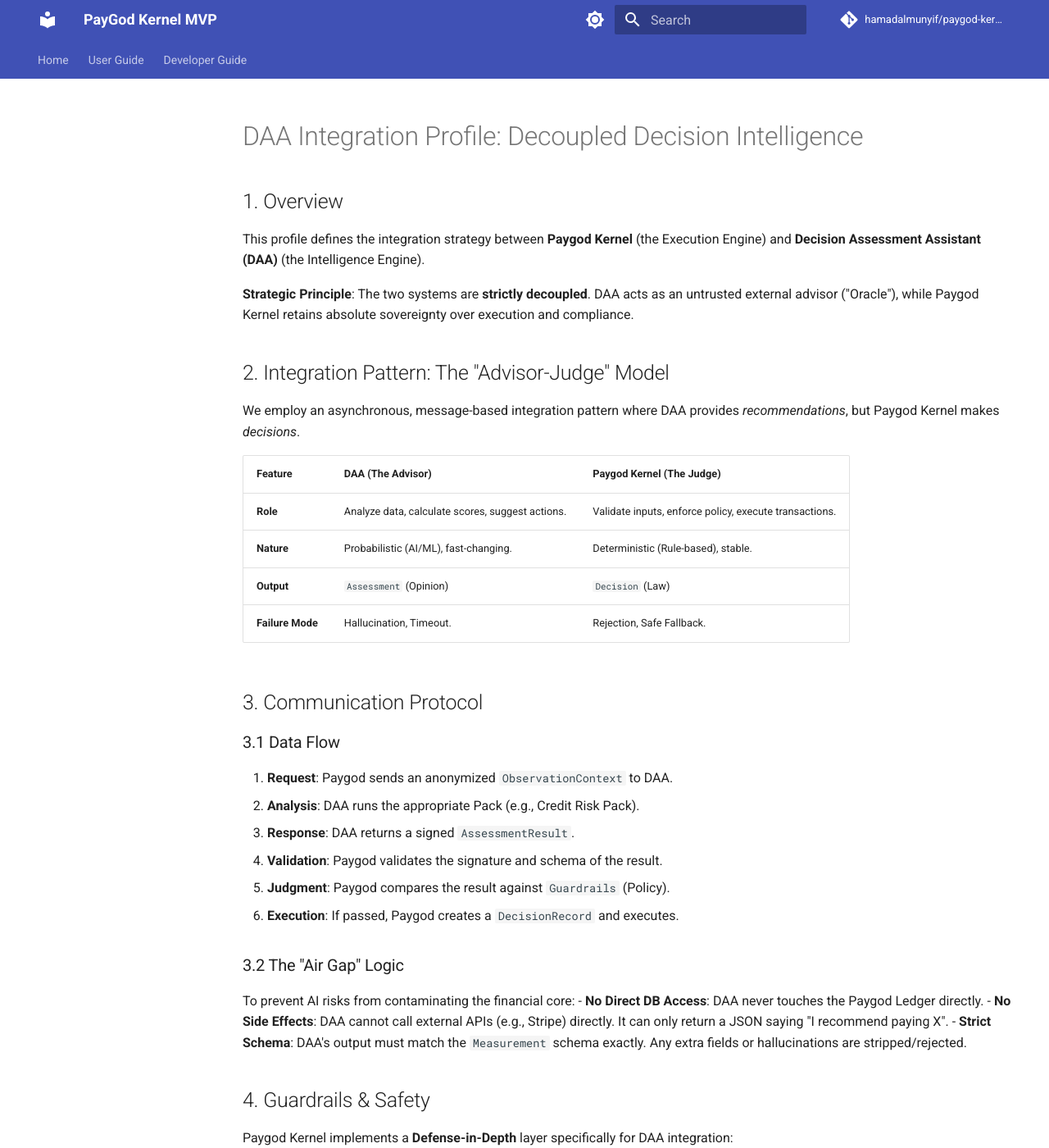
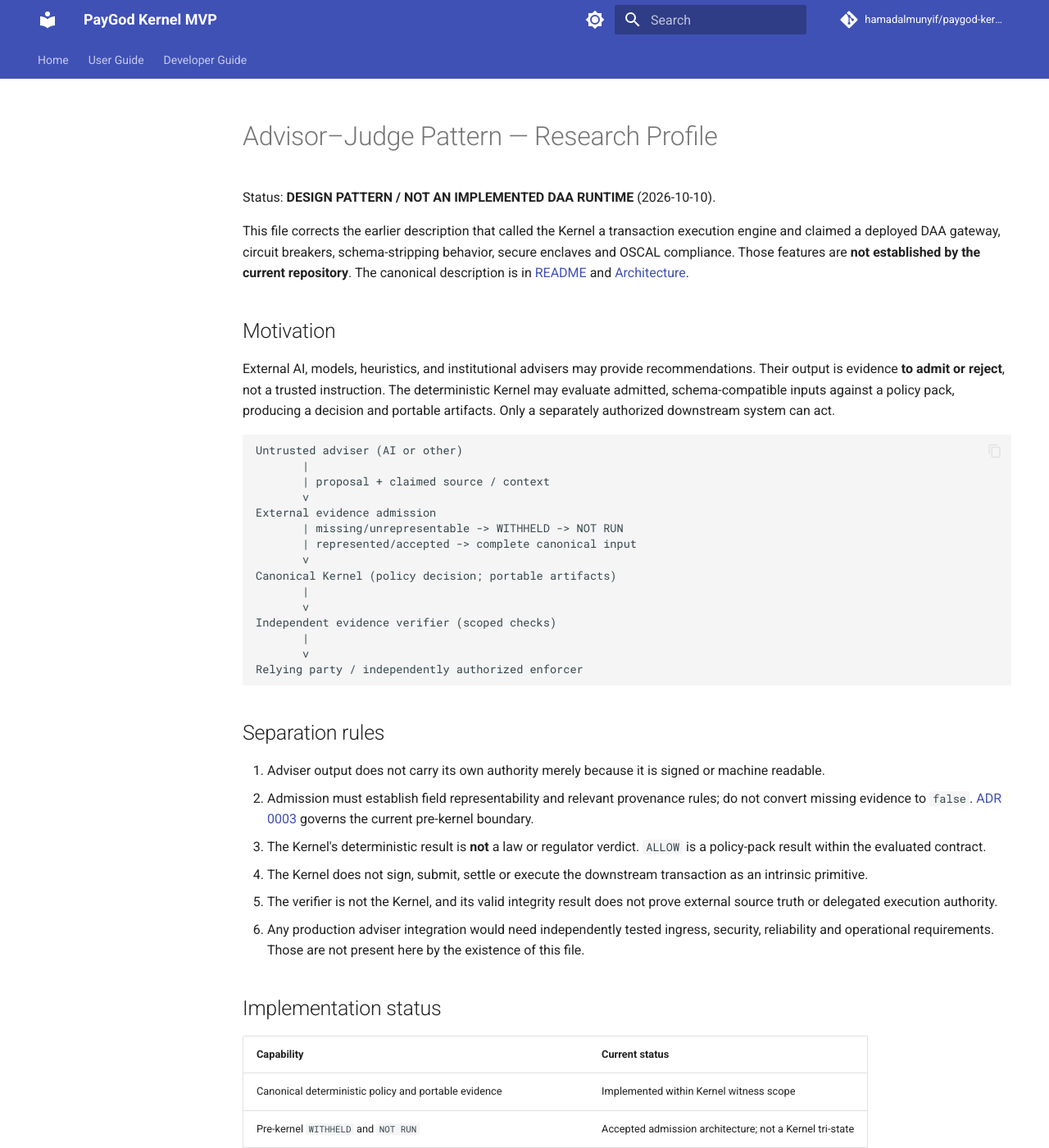
Before and after one commit to hamadalmunyif/paygod-kernel-mvp, an MkDocs documentation site: the page built from docs/DAA_INTEGRATION_PROFILE.md, in a window 1280 px wide and 1400 px high. Shown: the whole window at 82% size. Built offline with MkDocs 1.6.1 and Material for MkDocs 9.7.7, drawn with Linux system fonts in a browser that asks for light colours; comment, search, counter and statistics services are not loaded; some of the changed text lies outside the part shown.

Commit message:
docs: reconcile docs/DAA_INTEGRATION_PROFILE.md with canonical Kernel and research limits

````diff
--- a/docs/DAA_INTEGRATION_PROFILE.md
+++ b/docs/DAA_INTEGRATION_PROFILE.md
@@ -1,63 +1,51 @@
-# DAA Integration Profile: Decoupled Decision Intelligence
+# Advisor–Judge Pattern — Research Profile
 
-## 1. Overview
-This profile defines the integration strategy between **Paygod Kernel** (the Execution Engine) and **Decision Assessment Assistant (DAA)** (the Intelligence Engine).
+Status: **DESIGN PATTERN / NOT AN IMPLEMENTED DAA RUNTIME** (2026-10-10).
 
-**Strategic Principle**: The two systems are **strictly decoupled**. DAA acts as an untrusted external advisor ("Oracle"), while Paygod Kernel retains absolute sovereignty over execution and compliance.
+This file corrects the earlier description that called the Kernel a transaction execution engine and claimed a deployed DAA gateway, circuit breakers, schema-stripping behavior, secure enclaves and OSCAL compliance. Those features are **not established by the current repository**. The canonical description is in [README](../README.md) and [Architecture](02_ARCHITECTURE.md).
 
-## 2. Integration Pattern: The "Advisor-Judge" Model
+## Motivation
 
-We employ an asynchronous, message-based integration pattern where DAA provides *recommendations*, but Paygod Kernel makes *decisions*.
+External AI, models, heuristics, and institutional advisers may provide recommendations. Their output is evidence **to admit or reject**, not a trusted instruction. The deterministic Kernel may evaluate admitted, schema-compatible inputs against a policy pack, producing a decision and portable artifacts. Only a separately authorized downstream system can act.
 
-| Feature | DAA (The Advisor) | Paygod Kernel (The Judge) |
-| :--- | :--- | :--- |
-| **Role** | Analyze data, calculate scores, suggest actions. | Validate inputs, enforce policy, execute transactions. |
-| **Nature** | Probabilistic (AI/ML), fast-changing. | Deterministic (Rule-based), stable. |
-| **Output** | `Assessment` (Opinion) | `Decision` (Law) |
-| **Failure Mode** | Hallucination, Timeout. | Rejection, Safe Fallback. |
+```text
+Untrusted adviser (AI or other)
+       |
+       | proposal + claimed source / context
+       v
+External evidence admission
+       | missing/unrepresentable -> WITHHELD -> NOT RUN
+       | represented/accepted -> complete canonical input
+       v
+Canonical Kernel (policy decision; portable artifacts)
+       |
+       v
+Independent evidence verifier (scoped checks)
+       |
+       v
+Relying party / independently authorized enforcer
+```
 
-## 3. Communication Protocol
+## Separation rules
 
-### 3.1 Data Flow
-1. **Request**: Paygod sends an anonymized `ObservationContext` to DAA.
-2. **Analysis**: DAA runs the appropriate Pack (e.g., Credit Risk Pack).
-3. **Response**: DAA returns a signed `AssessmentResult`.
-4. **Validation**: Paygod validates the signature and schema of the result.
-5. **Judgment**: Paygod compares the result against `Guardrails` (Policy).
-6. **Execution**: If passed, Paygod creates a `DecisionRecord` and executes.
+1. Adviser output does not carry its own authority merely because it is signed or machine readable.
+2. Admission must establish field representability and relevant provenance rules; do not convert missing evidence to `false`. [ADR 0003](../adrs/0003-evidence-admission-before-decision-execution.md) governs the current pre-kernel boundary.
+3. The Kernel's deterministic result is **not** a law or regulator verdict. `ALLOW` is a policy-pack result within the evaluated contract.
+4. The Kernel does not sign, submit, settle or execute the downstream transaction as an intrinsic primitive.
+5. The verifier is not the Kernel, and its valid integrity result does not prove external source truth or delegated execution authority.
+6. Any production adviser integration would need independently tested ingress, security, reliability and operational requirements. Those are not present here by the existence of this file.
 
-### 3.2 The "Air Gap" Logic
-To prevent AI risks from contaminating the financial core:
-- **No Direct DB Access**: DAA never touches the Paygod Ledger directly.
-- **No Side Effects**: DAA cannot call external APIs (e.g., Stripe) directly. It can only return a JSON saying "I recommend paying X".
-- **Strict Schema**: DAA's output must match the `Measurement` schema exactly. Any extra fields or hallucinations are stripped/rejected.
+## Implementation status
 
-## 4. Guardrails & Safety
+| Capability | Current status |
+|---|---|
+| Canonical deterministic policy and portable evidence | Implemented within Kernel witness scope |
+| Pre-kernel `WITHHELD` and `NOT RUN` | Accepted admission architecture; not a Kernel tri-state |
+| Generic DAA service, live LLM gateway or message bus | Not implemented here |
+| Automatic threshold override, fallback circuit-breaker and monitoring | Design possibilities only |
+| Transaction execution, enterprise key isolation, OSCAL certification | Not implemented or certified |
+| Agent-specific decision-to-Warrant portable authority | Remains experiment/research outside Kernel |
 
-Paygod Kernel implements a **Defense-in-Depth** layer specifically for DAA integration:
+## Open questions (not decisions)
 
-### 4.1 Schema Sanitization
-The Kernel's Ingress Gateway strips any unrecognized fields from DAA responses. If DAA hallucinates a field `"confidence_level": "very high"`, it is discarded unless defined in the strict schema.
-
-### 4.2 Threshold Policies
-Paygod defines "Hard Limits" that override DAA:
-- *Example*: "If DAA recommends a loan > $50,000, force Manual Review regardless of the AI score."
-
-### 4.3 Circuit Breakers
-If DAA error rates or latency spike, Paygod automatically switches to a "Fallback Strategy" (e.g., Rule-based logic or Manual Queue) to maintain business continuity.
-
-## 5. Deployment Lifecycle
-
-Because the systems are decoupled, they have independent lifecycles:
-
-- **DAA Packs**: Can be updated daily (e.g., new fraud patterns). Deployed to DAA Runtime.
-- **Paygod Kernel**: Updated quarterly (e.g., regulatory changes). Deployed to Secure Enclave.
-
-## 6. Compliance Mapping
-This profile satisfies **OSCAL** controls for external system reliance:
-- **SA-9 (External System Services)**: Defines trust boundaries.
-- **SI-10 (Information Input Validation)**: Strict schema enforcement on DAA outputs.
-
-## 7. References
-- [Axiom 3: Zero-Trust Execution](./01_KERNEL_AXIOMS.md)
-- [ADR 0004: Hybrid Tech Stack](./adr/ADR-0004-tech-stack.md)
+How to represent untrusted advice, whose key/capability is trusted for what purpose, which profile renders the advice admissible, and how a relying party proves its separate execution mandate require specific source evidence and threat models. See [Research Transfer Register](OBSERVATORY_TRANSFER_ACCEPTANCE_2026-10-10.md) and [Stop-Build Rule](STOP_BUILD_RULE.md).
````
